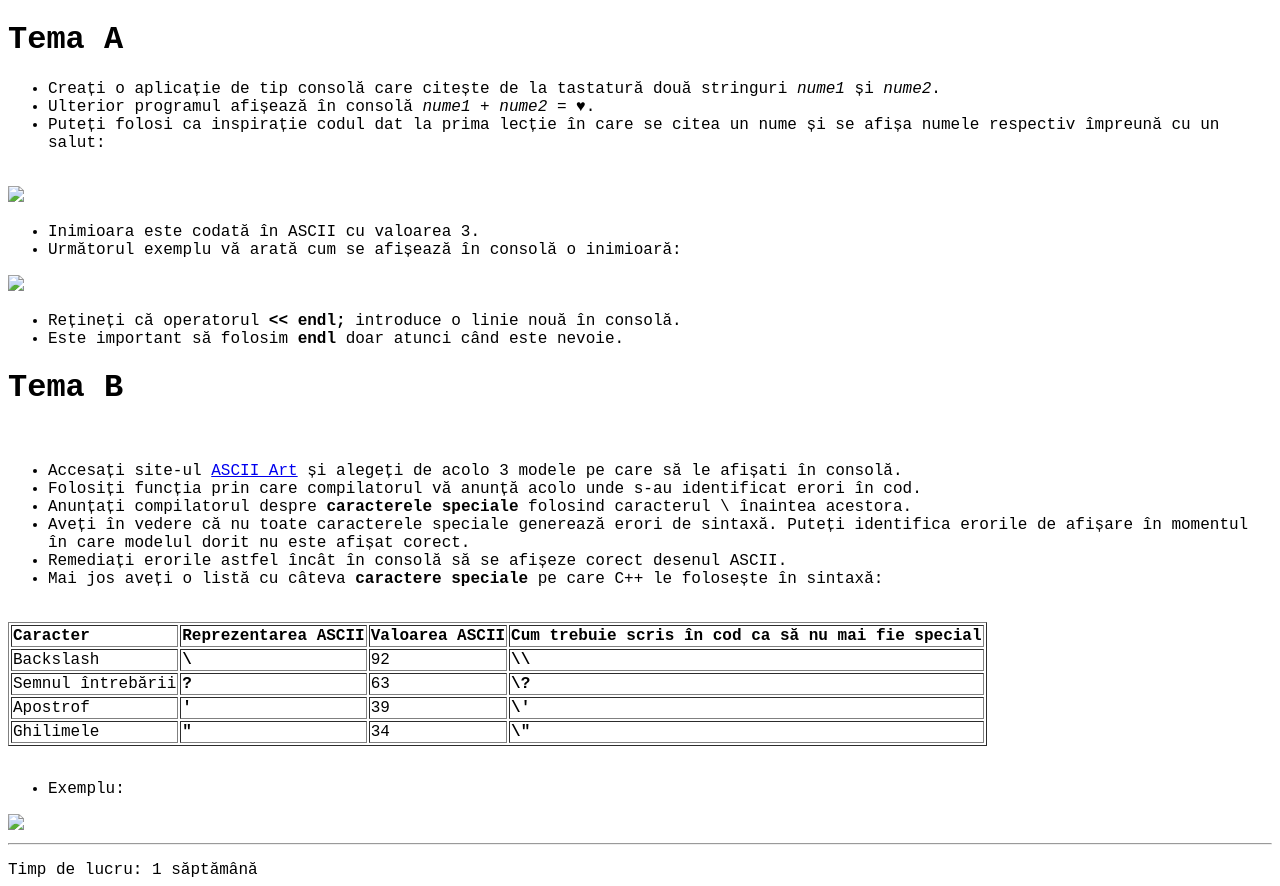
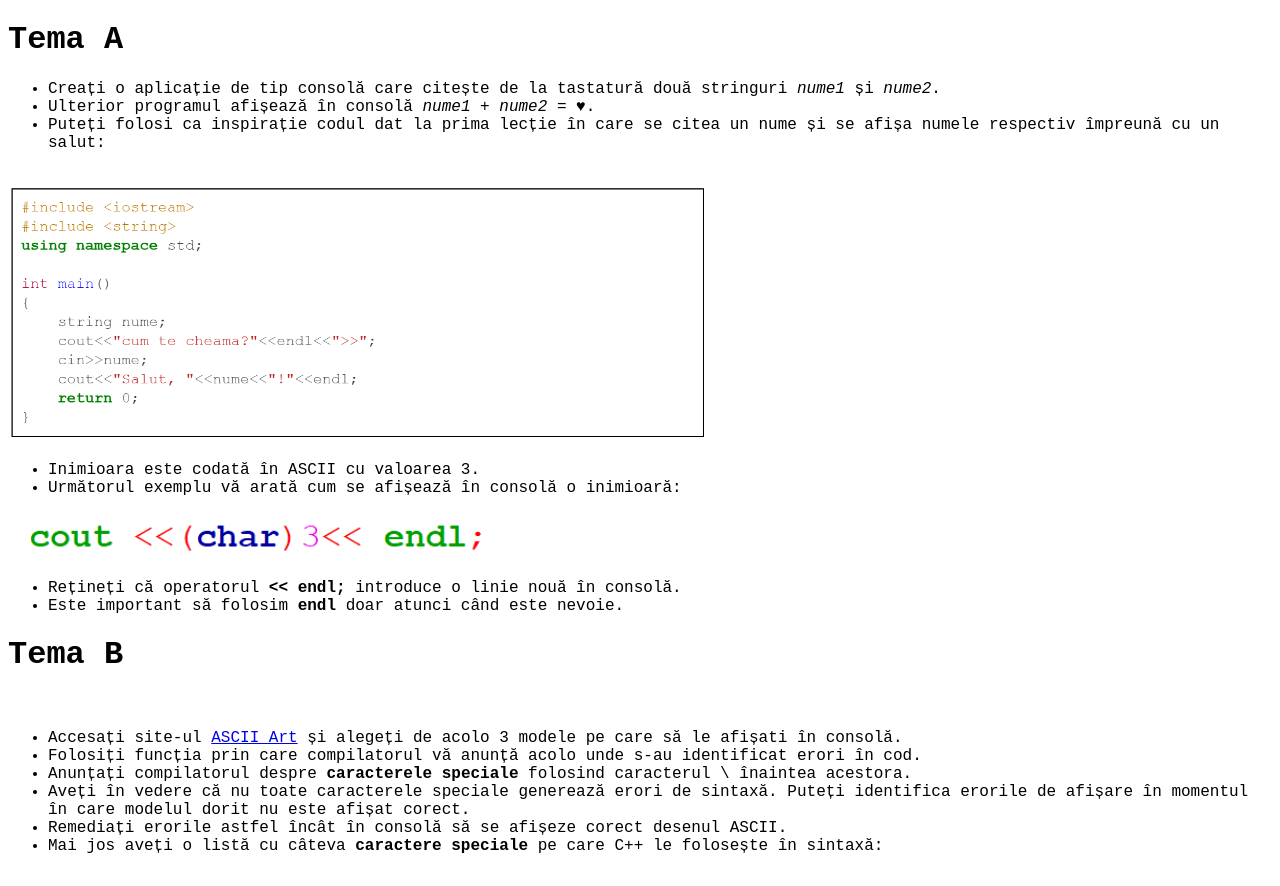
Before and after one commit to davidAnicca/tema1CPP, a plain HTML site: page tema1.html in a window 1280 px wide. Shown: the top 886 px of the page. Drawn offline with Linux system fonts and the light colour scheme.

Commit message:
Update tema1.html

```diff
--- a/tema1.html
+++ b/tema1.html
@@ -19,13 +19,13 @@ body {
     <li>Puteți folosi ca inspirație codul dat la prima lecție în care se citea un nume și se afișa numele respectiv împreună cu un salut:</li>
 </ul>
 <br>
-<img src="img1.png" width="700">
+<img src="./t1img/img1.png" width="700">
 <br>
 <ul>
     <li>Inimioara este codată în ASCII cu valoarea 3.</li>
     <li>Următorul exemplu vă arată cum se afișează în consolă o inimioară:</li>
 </ul>
-<img src="img2.png" width="500">
+<img src="./t1img/img2.png" width="500">
 <ul>
     <li>Rețineți că operatorul <strong><< endl;</strong> introduce o linie nouă în consolă.</li>
     <li>Este important să folosim <strong>endl</strong> doar atunci când este nevoie.</li>
@@ -73,7 +73,7 @@ body {
 <li>Exemplu: </li>
 </ul>
 
-<img src="img3.png" width="500">
+<img src="./t1img/img3.png" width="500">
 
 <hr>
 <p>Timp de lucru: 1 săptămână</p>
```
